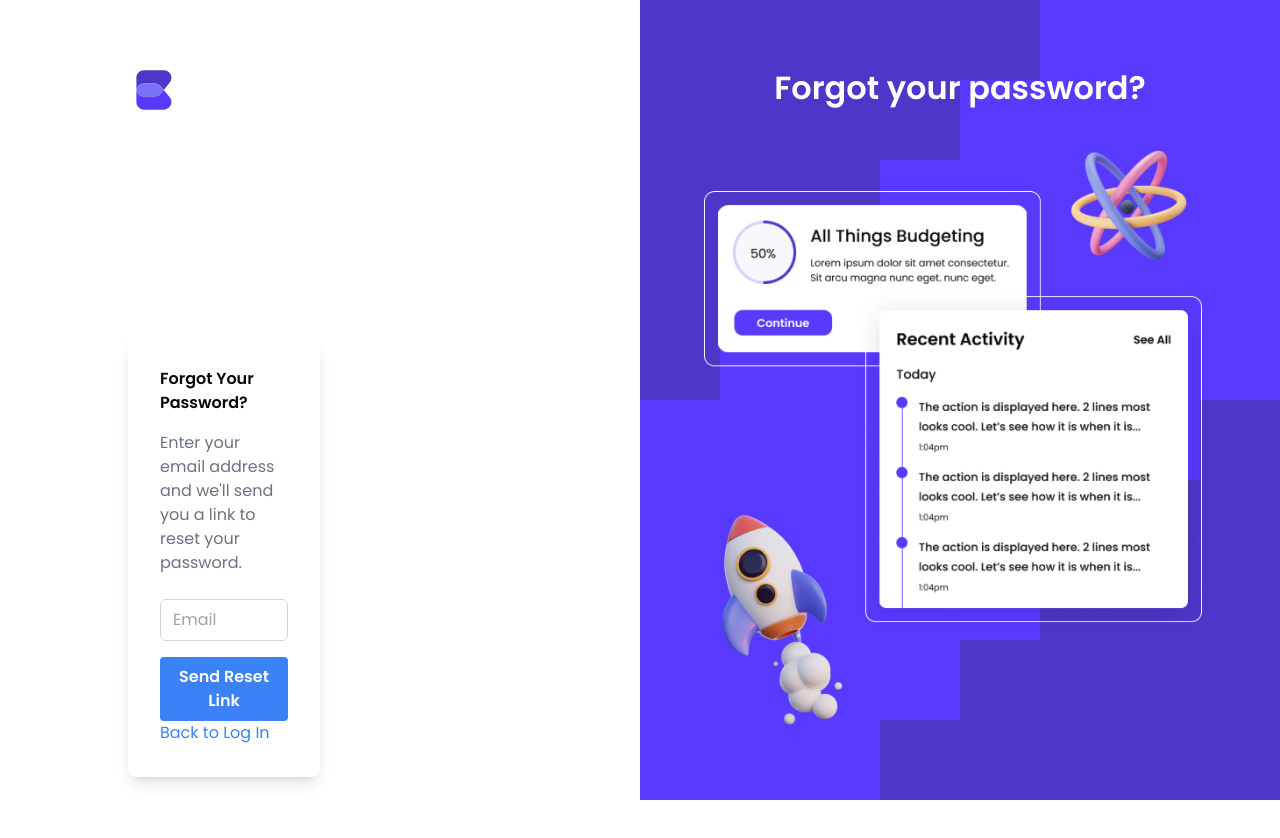
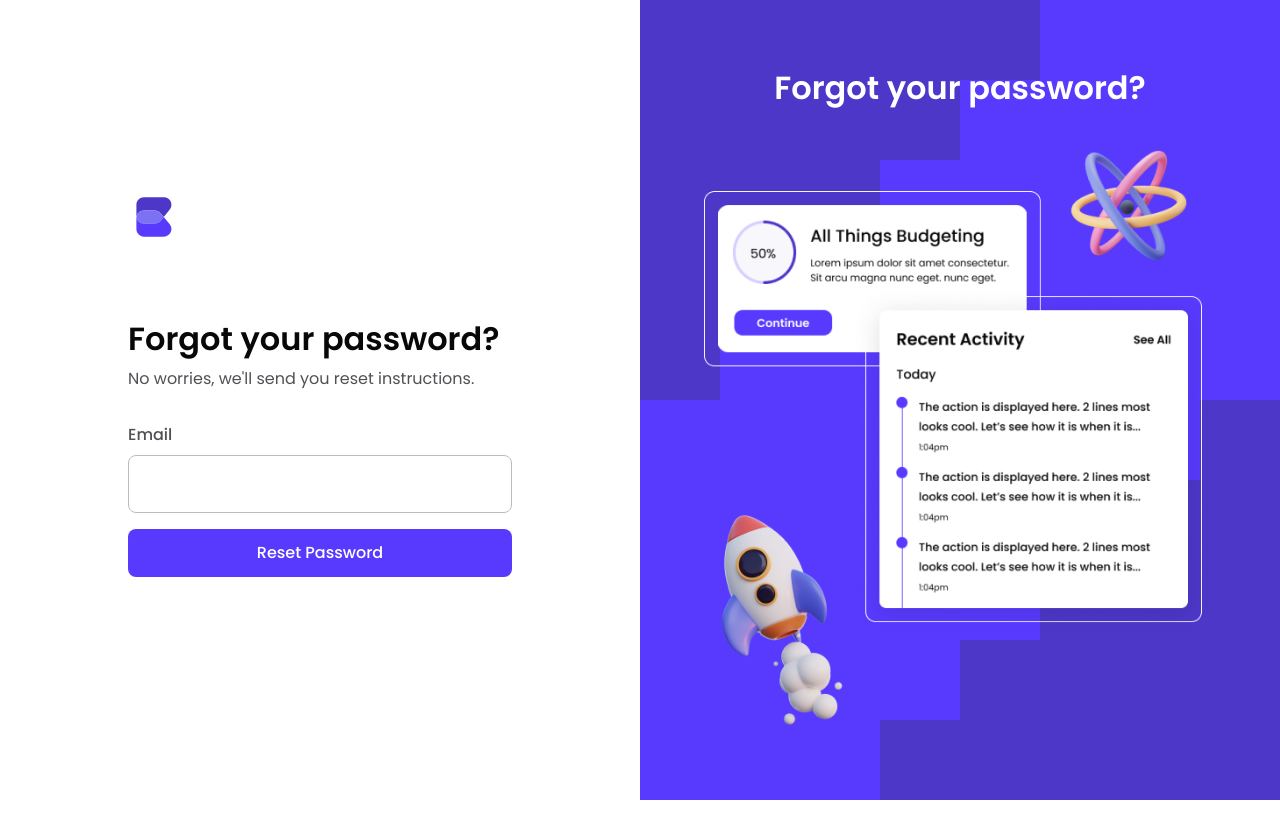
Before and after one commit to LearnEffinity/effinity-app, a Next.js app: page /auth/forgot-password in a window 1280 px wide. Shown: the top 838 px of the page. After the commit the page ends 800 px from the top, so only its background shows below. Built offline with nearby package versions, Linux system fonts and the light colour scheme; no server answers.

Commit message:
stupid misc auth pages

```diff
--- a/src/app/auth/forgot-password/page.tsx
+++ b/src/app/auth/forgot-password/page.tsx
@@ -2,11 +2,15 @@
 import React, { useState } from "react";
 import { createClient } from "@/utils/supabase/client";
 import { useRouter } from "next/navigation";
+
+import { InputWithLabel } from "@/components/form/Input";
+import Button from "@/components/form/Button";
+
 export default function ForgotPasswordPage() {
   const [email, setEmail] = useState("");
   const router = useRouter();
-  const sendResetLink = async (e: any) => {
-    e.preventDefault();
+
+  const sendResetLink = async () => {
     const clientUrl = process.env.NEXT_PUBLIC_CLIENT_URL;
 
     const supabase = createClient();
@@ -22,38 +26,22 @@ export default function ForgotPasswordPage() {
   };
 
   return (
-    <div className="forgotPasswordPage flex flex-row">
-      <div className="flex flex-col justify-center items-center h-screen w-1/2">
-        <div className="bg-white shadow-lg rounded-lg w-full max-w-md p-8">
-          <h1 className="text-2xl font-bold mb-4">Forgot Your Password?</h1>
-          <p className="text-gray-500 mb-6">
-            Enter your email address and we'll send you a link to reset your
-            password.
+    <div className="flex h-full flex-col gap-8 py-8">
+      <hgroup className="flex flex-col gap-1">
+        <h1 className="text-4xl font-semibold">Forgot your password?</h1>
+        <p className="text-lg text-text-secondary">
+          No worries, we&apos;ll send you reset instructions.
         </p>
+      </hgroup>
       <form className="flex flex-col gap-4">
-            <input
+        <InputWithLabel
+          label="Email"
           value={email}
-              onChange={(e) => setEmail(e.target.value)}
-              placeholder="Email"
+          onChange={(v) => setEmail(v)}
           type="email"
-              className="border border-gray-300 rounded-md py-2 px-3 focus:outline-none focus:border-blue-500"
         />
-            <button
-              className="bg-blue-500 text-white font-bold py-2 px-4 rounded w-full"
-              onClick={sendResetLink}
-            >
-              Send Reset Link
-            </button>
+        <Button onClick={sendResetLink}>Reset Password</Button>
       </form>
-          <a
-            href="/auth/login/"
-            className="text-blue-500 hover:text-blue-700 mt-4"
-          >
-            Back to Log In
-          </a>
-        </div>
-      </div>
-      <div className="forgotpageRight w-1/2"></div>
     </div>
   );
 }
--- a/src/app/auth/forgot-password/sent/page.tsx
+++ b/src/app/auth/forgot-password/sent/page.tsx
@@ -1,23 +1,15 @@
+import Icon from "@/components/Icon";
+
 export default function ForgotPasswordSentPage() {
   return (
-    <div className="forgotPasswordSentPage flex flex-row">
-      <div className="flex flex-col justify-center items-center h-screen w-1/2">
-        <div className="bg-white shadow-lg rounded-lg w-full max-w-md p-8">
-          <h1 className="text-2xl font-bold mb-4">Password Reset Email Sent</h1>
-          <p className="text-gray-500 mb-6">
-            If the email address you entered is associated with an account, you
-            should receive an email with instructions on how to reset your
-            password.
-          </p>
-          <a
-            href="/auth/login/"
-            className="bg-blue-500 text-white font-bold py-2 px-4 rounded w-full"
-          >
-            Back to Log In
-          </a>
-        </div>
+    <div className="flex flex-col items-center justify-center gap-8">
+      <Icon name="check-circle" width={124} height={124} />
+      <div className="flex flex-col items-center gap-1">
+        <span className="text-4xl font-semibold">Request Sent!</span>
+        <p className="text-secondary text-lg">
+          An email has been sent to you with a reset link.
+        </p>
       </div>
-      <div className="forgotpageRight w-1/2"></div>
     </div>
   );
 }
--- a/src/app/auth/layout.tsx
+++ b/src/app/auth/layout.tsx
@@ -8,6 +8,7 @@ const routes = {
   "/auth/login": "Welcome back to Effinity!",
   "/auth/signup": "Ready to go to Effinity and beyond?",
   "/auth/forgot-password": "Forgot your password?",
+  "/auth/reset": "Reset your password.",
 };
 
 export default function DashboardLayout({
--- a/src/app/auth/reset/page.tsx
+++ b/src/app/auth/reset/page.tsx
@@ -1,8 +1,11 @@
 "use client";
-import React, { useState, useEffect } from "react";
+import React, { useState } from "react";
 import { createClient } from "@/utils/supabase/client";
-import { CircularProgress } from "@mui/material";
 import { useSearchParams, useRouter } from "next/navigation";
+
+import { InputWithLabel } from "@/components/form/Input";
+import Button from "@/components/form/Button";
+
 function ResetPasswordPage() {
   const supabase = createClient();
   const [validSession, setValidSession] = useState(false);
@@ -13,9 +16,9 @@ function ResetPasswordPage() {
   const searchParams = useSearchParams();
   const router = useRouter();
   const code = searchParams.get("code");
-  if (!code) {
-    return <p>Invalid reset code.</p>;
-  }
+  // if (!code) {
+  //   return <p>Invalid reset code.</p>;
+  // }
 
   const handleResetPassword = async (e: React.FormEvent<HTMLFormElement>) => {
     e.preventDefault();
@@ -35,43 +38,27 @@ function ResetPasswordPage() {
   };
 
   return (
-    <div className="resetPasswordPage flex flex-row">
-      <div className="flex flex-col justify-center items-center h-screen w-1/2">
-        <div className="bg-white shadow-lg rounded-lg w-full max-w-md p-8">
-          <h1 className="text-2xl font-bold mb-4">Reset Your Password</h1>
+    <div className="flex h-full flex-col gap-8 py-8">
+      <hgroup className="flex flex-col gap-1">
+        <h1 className="text-4xl font-semibold">Reset Your Password</h1>
+      </hgroup>
       <form onSubmit={handleResetPassword} className="flex flex-col gap-4">
-            <input
+        <InputWithLabel
+          label="New Password"
           value={newPassword}
-              onChange={(e) => setNewPassword(e.target.value)}
-              placeholder="New Password"
+          onChange={(v) => setNewPassword(v)}
           type="password"
-              className="border border-gray-300 rounded-md py-2 px-3 focus:outline-none focus:border-blue-500"
         />
-            <input
+        <InputWithLabel
+          label="Confirm Password"
           value={confirmPassword}
-              onChange={(e) => setConfirmPassword(e.target.value)}
-              placeholder="Confirm New Password"
+          onChange={(v) => setConfirmPassword(v)}
           type="password"
-              className="border border-gray-300 rounded-md py-2 px-3 focus:outline-none focus:border-blue-500"
         />
-            {error && <p className="text-red-500 text-sm">{error}</p>}
-            <button
-              className="bg-blue-500 text-white font-bold py-2 px-4 rounded w-full"
-              type="submit"
-              disabled={!passwordsMatch}
-            >
+        <Button className="mt-4" type="submit">
           Reset Password
-            </button>
+        </Button>
       </form>
-          <a
-            href="/auth/login/"
-            className="text-blue-500 hover:text-blue-700 mt-4"
-          >
-            Back to Log In
-          </a>
-        </div>
-      </div>
-      <div className="resetpageRight w-1/2"></div>
     </div>
   );
 }
```
Lines whose indentation alone changed are shown as unchanged.
